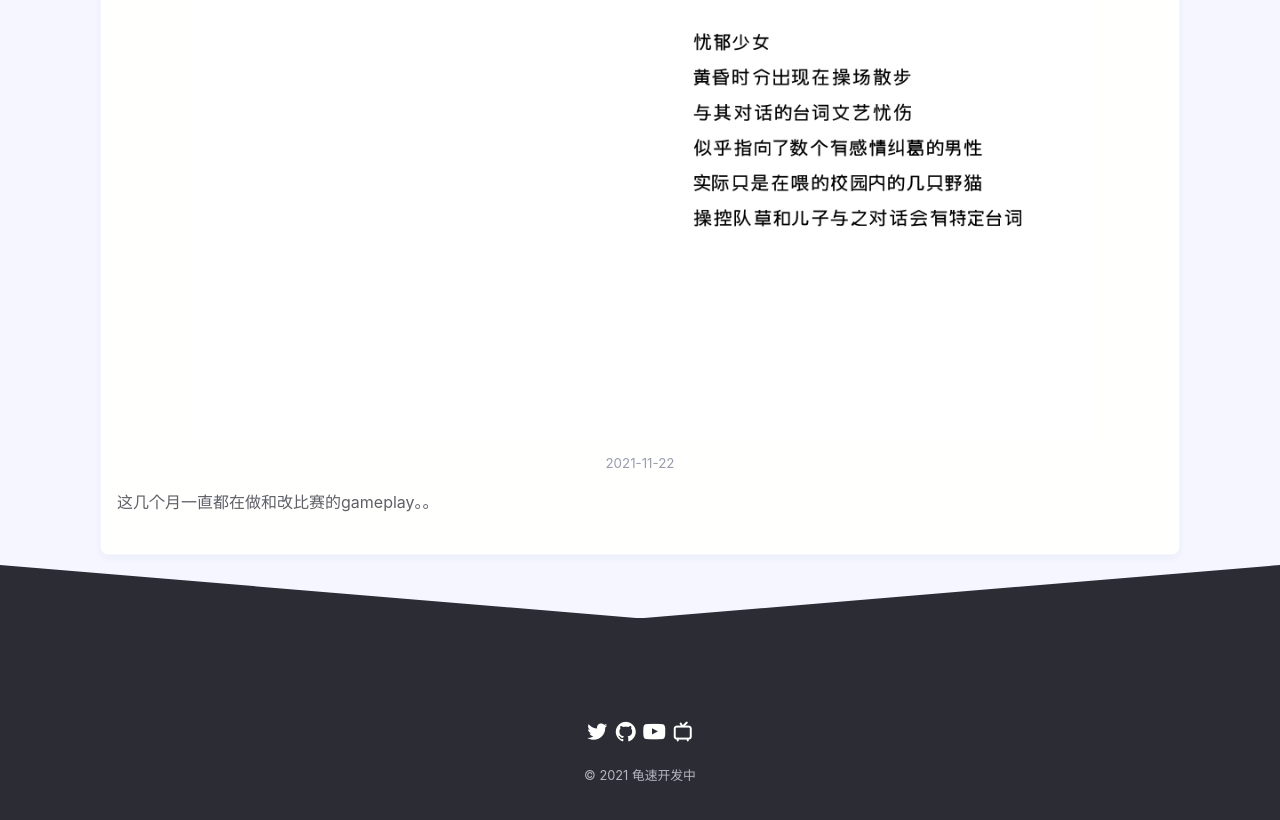
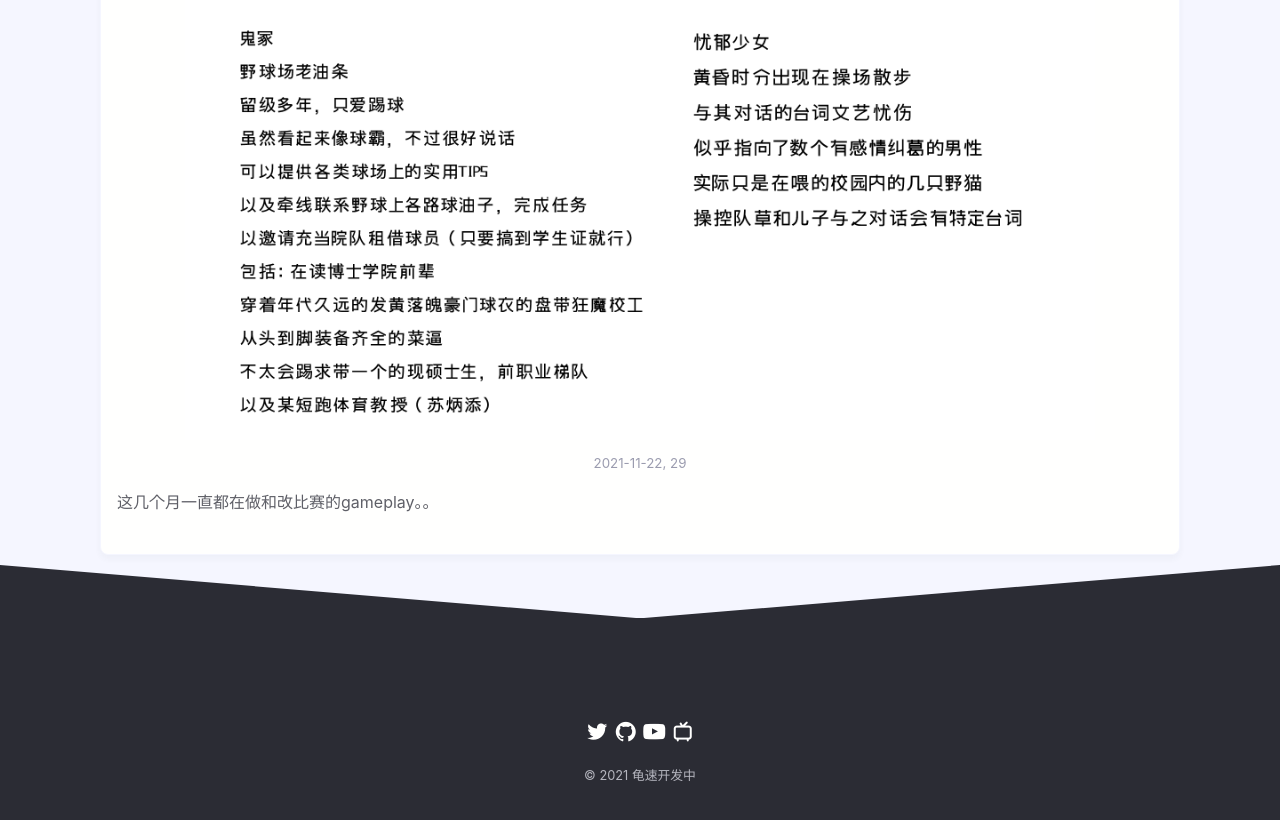
Before and after one commit to shrekshao/studio, a Jekyll site: the page built from _posts/college-soccer/2021-10-22-character-concept.md, in a window 1280 px wide and 900 px high, scrolled down 6572 px. Shown: the top 820 px of the window. Built offline with Jekyll 4.4.1, drawn with Linux system fonts in a browser that asks for light colours.

Commit message:
character concept update guizhong

```diff
--- a/_posts/college-soccer/2021-10-22-character-concept.md
+++ b/_posts/college-soccer/2021-10-22-character-concept.md
@@ -16,6 +16,6 @@ img: assets/college-soccer/character-concept.png
 {% include imgdesc.html url="assets/blog/cs/characters/4.png" description="2021-10-25" %}
 {% include imgdesc.html url="assets/blog/cs/characters/5.png" description="2021-11-01" %}
 {% include imgdesc.html url="assets/blog/cs/characters/6.png" description="2021-11-08, 15" %}
-{% include imgdesc.html url="assets/blog/cs/characters/7.png" description="2021-11-22" %}
+{% include imgdesc.html url="assets/blog/cs/characters/7.png" description="2021-11-22, 29" %}
 
 这几个月一直都在做和改比赛的gameplay。。
```
Also changed, not shown: assets/blog/cs/characters/7.png.
